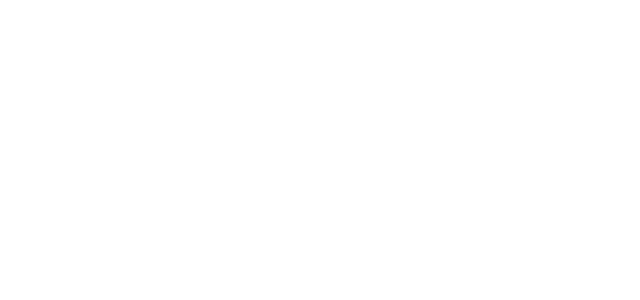
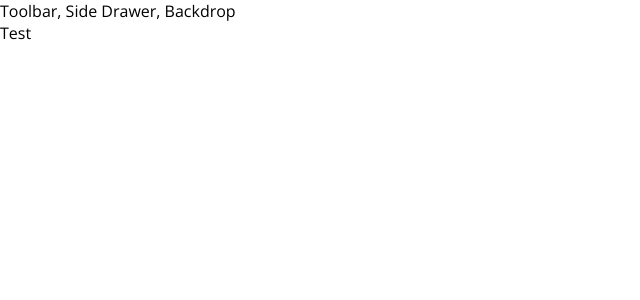
Before and after one commit to mj7007/react-my-burger, a React app: page / in a window 1280 px wide. Shown: the top 300 px of the page, without its empty margins (0-640 px from the left). Built offline with nearby package versions, Linux system fonts and the light colour scheme.

Commit message:
Created Layout component

```diff
--- a/src/App.js
+++ b/src/App.js
@@ -1,8 +1,14 @@
 import React, { Component } from 'react';
+
+import Layout from './components/Layout/Layout';
 
 class App extends Component {
   render() {
-    return <div />;
+    return (
+      <div>
+        <Layout>Test</Layout>
+      </div>
+    );
   }
 }
 
--- /dev/null
+++ b/src/components/Layout/Layout.js
@@ -0,0 +1,12 @@
+import React from 'react';
+
+import Aux from '../../hoc/Aux';
+
+const layout = props => (
+  <Aux>
+    <div>Toolbar, Side Drawer, Backdrop</div>
+    <main>{props.children}</main>
+  </Aux>
+);
+
+export default layout;
--- /dev/null
+++ b/src/hoc/Aux.js
@@ -0,0 +1,3 @@
+const aux = props => props.children;
+
+export default aux;
```
